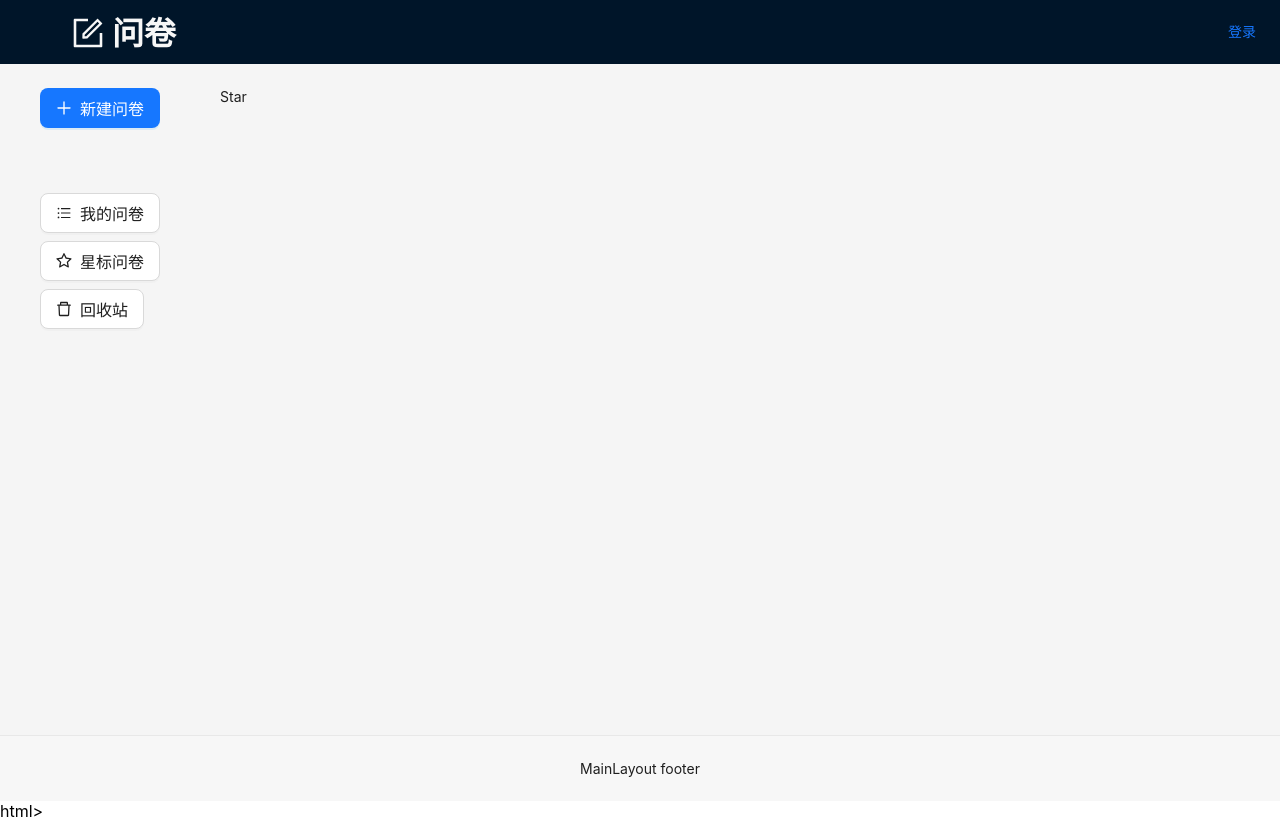
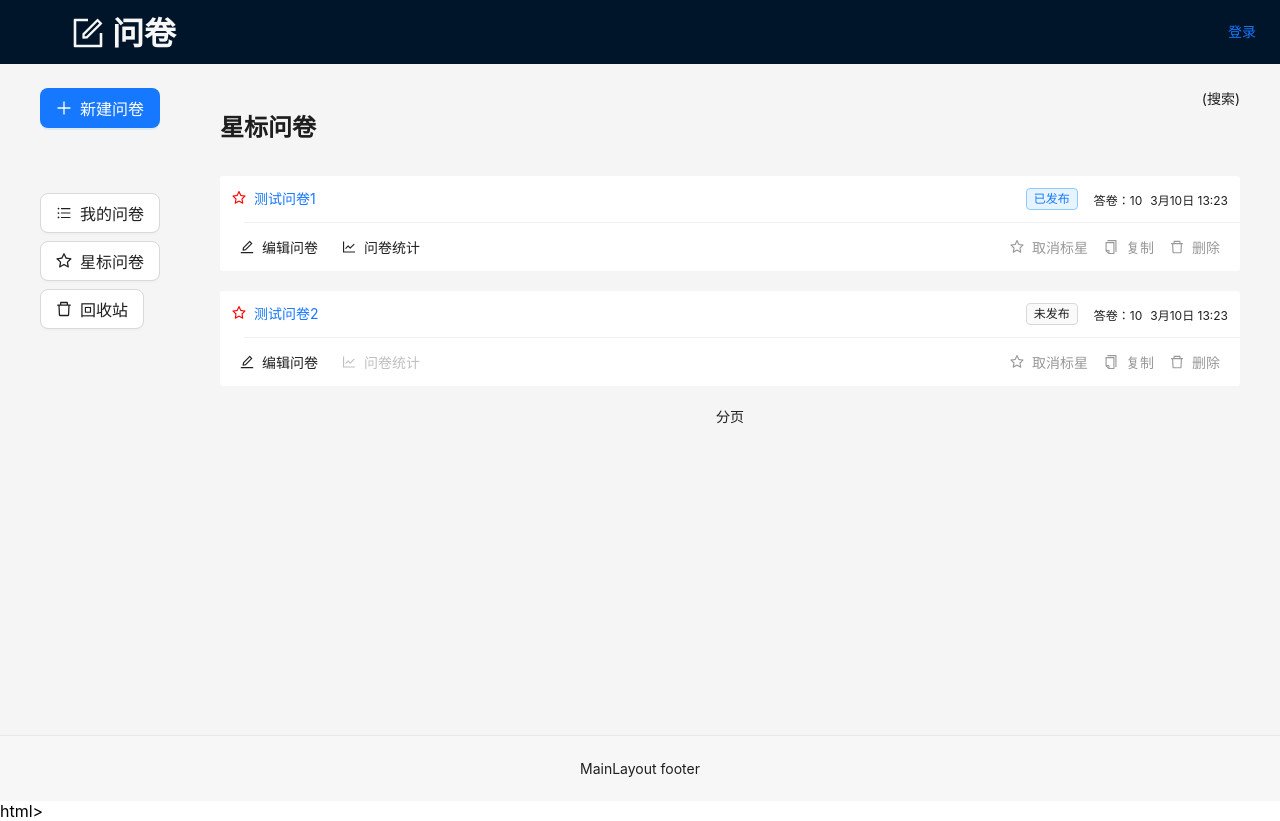
Before and after one commit to turtleSpirit/lowcode-poll, a React (Create React App) app: page /manage/star in a window 1280 px wide. Built offline with nearby package versions, Linux system fonts and the light colour scheme.

Commit message:
feat: 添加星标页面内容

```diff
--- a/src/pages/manage/List.tsx
+++ b/src/pages/manage/List.tsx
@@ -1,7 +1,10 @@
-import React, { FC } from 'react';
+import React, { FC, useState } from 'react';
 import { useTitle } from 'ahooks';
+import { Typography } from 'antd';
 import QuestionCard from '@/components/QuestionCard';
 import styles from '@/assets/styles/pages/manage/common.module.scss';
+
+const { Title } = Typography;
 
 const questionList = [
   {
@@ -24,21 +27,23 @@ const questionList = [
 
 const List: FC = () => {
   useTitle('测试问卷 - 我的问卷'); // 动态修改页面标题
+  const [questionLists, setQuestionLists] = useState(questionList);
+  console.log(setQuestionLists);
   return (
     <>
       <div className={styles.header}>
         <div className={styles.left}>
-          <h3>我的问卷</h3>
+          <Title level={3}>我的问卷</Title>
         </div>
         <div className={styles.right}> (搜索) </div>
       </div>
       <div className={styles.content}>
-        {questionList.map(q => {
+        {questionLists.map(q => {
           const { _id } = q;
           return <QuestionCard key={_id} {...q} />;
         })}
       </div>
-      <div className={styles.footer}> list page footer </div>
+      <div className={styles.footer}> loading... 下拉加载更多 </div>
     </>
   );
 };
--- a/src/pages/manage/Star.tsx
+++ b/src/pages/manage/Star.tsx
@@ -1,7 +1,55 @@
-import React, { FC } from 'react';
+import React, { FC, useState } from 'react';
+import { useTitle } from 'ahooks';
+import { Typography, Empty } from 'antd';
+import QuestionCard from '@/components/QuestionCard';
+import styles from '@/assets/styles/pages/manage/common.module.scss';
+
+const { Title } = Typography;
+
+const rawQuestionList = [
+  {
+    _id: '1',
+    title: '测试问卷1',
+    isStar: true,
+    isPublished: true,
+    answerCount: 10,
+    createdAt: '3月10日 13:23',
+  },
+  {
+    _id: '2',
+    title: '测试问卷2',
+    isStar: true,
+    isPublished: false,
+    answerCount: 10,
+    createdAt: '3月10日 13:23',
+  },
+];
 
 const Star: FC = () => {
-  return <div>Star</div>;
+  useTitle('小朱问卷 - 星标问卷'); // 动态修改页面标题
+
+  const [questionList, setQuestionList] = useState(rawQuestionList);
+  console.log(setQuestionList);
+
+  return (
+    <>
+      <div className={styles.header}>
+        <div className={styles.left}>
+          <Title level={3}>星标问卷</Title>
+        </div>
+        <div className={styles.right}> (搜索) </div>
+      </div>
+      <div className={styles.content}>
+        {questionList.length === 0 && <Empty description="暂无数据" />}
+        {questionList.length > 0 &&
+          questionList.map(q => {
+            const { _id } = q;
+            return <QuestionCard key={_id} {...q} />;
+          })}
+      </div>
+      <div className={styles.footer}>分页</div>
+    </>
+  );
 };
 
 export default Star;
```
